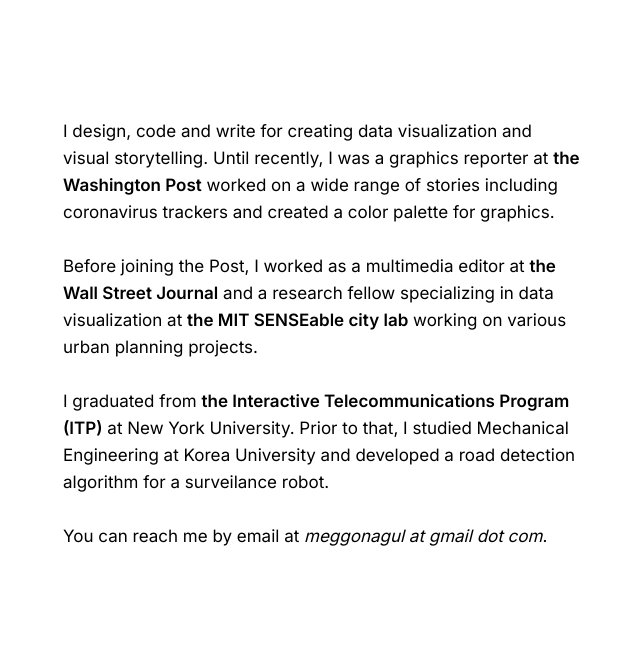
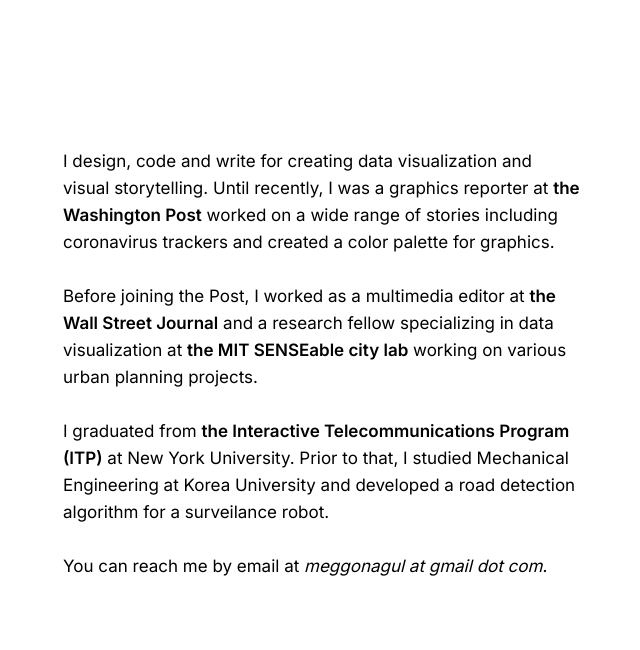
Before and after one commit to helloeujin/helloeujin.github.io, a React (Create React App) app: page / in a window 1280 px wide. Shown: the part 1929-2579 px from the top of the page, without its empty margins (317-957 px from the left). Built offline with nearby package versions, Linux system fonts and the light colour scheme; no server answers.

Commit message:
update spacing

```diff
--- a/src/css/About.scss
+++ b/src/css/About.scss
@@ -4,7 +4,7 @@
   max-width: $pg-md;
   margin-left: auto;
   margin-right: auto;
-    margin-top: 0px;
+  margin-top: 130px;
   margin-bottom: 80px;
 
   // background-color: red;
@@ -12,7 +12,12 @@
   line-height: 27px;
   padding: 20px;
 
-    @media (max-width: $width-sm) { line-height: 26px;}
+  @media (max-width: $width-sm) {
+    line-height: 26px;
+  }
+  @media (max-width: $width-xs) {
+    font-size: 16px;
+  }
 
   a {
     // color: blue;
@@ -24,8 +29,4 @@
   a:hover {
     color: blue;
   }
-
-    @media (max-width: $width-xs) {
-        font-size: 16px;
 }
-}
```
Lines whose indentation alone changed are shown as unchanged.
